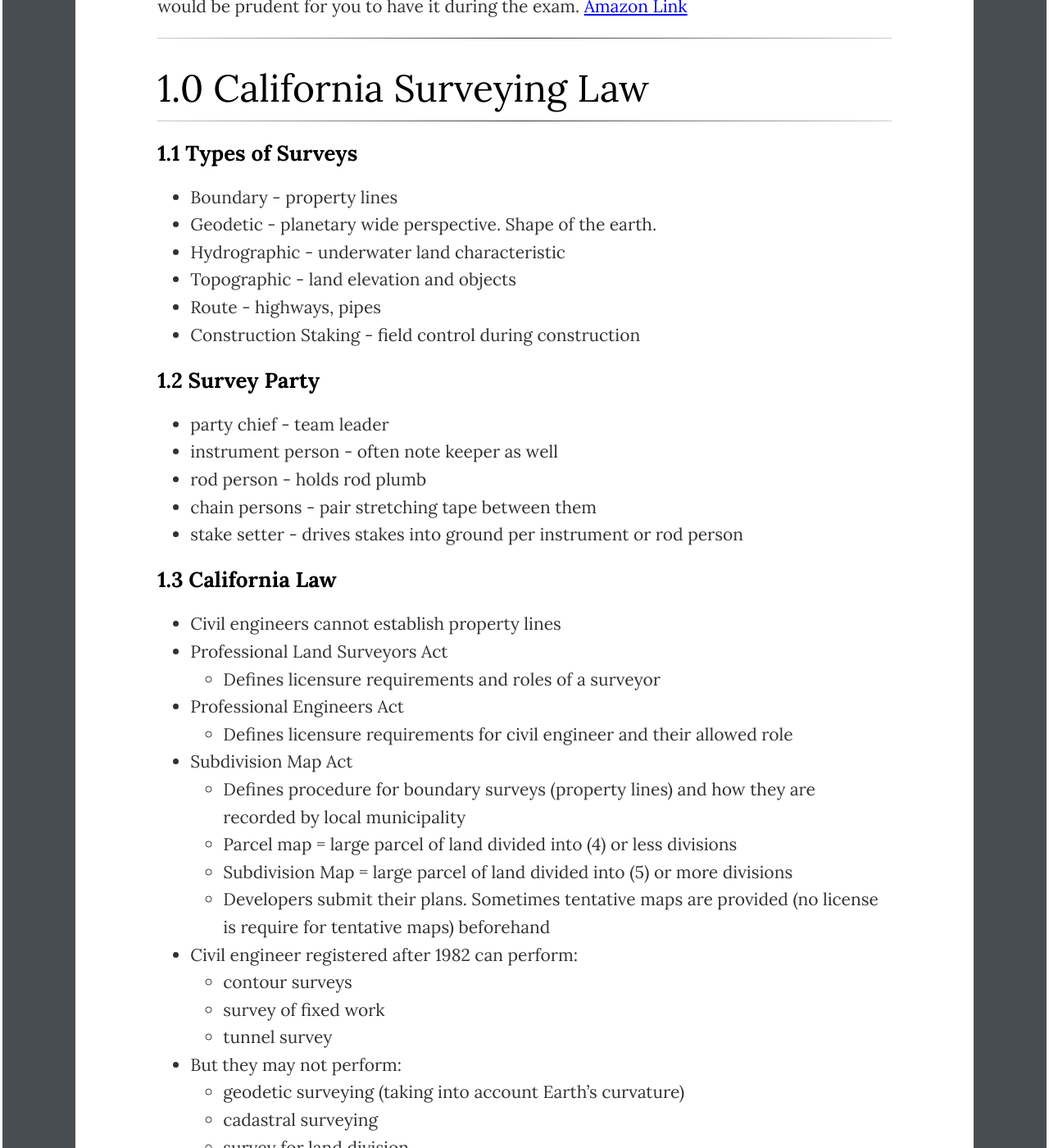
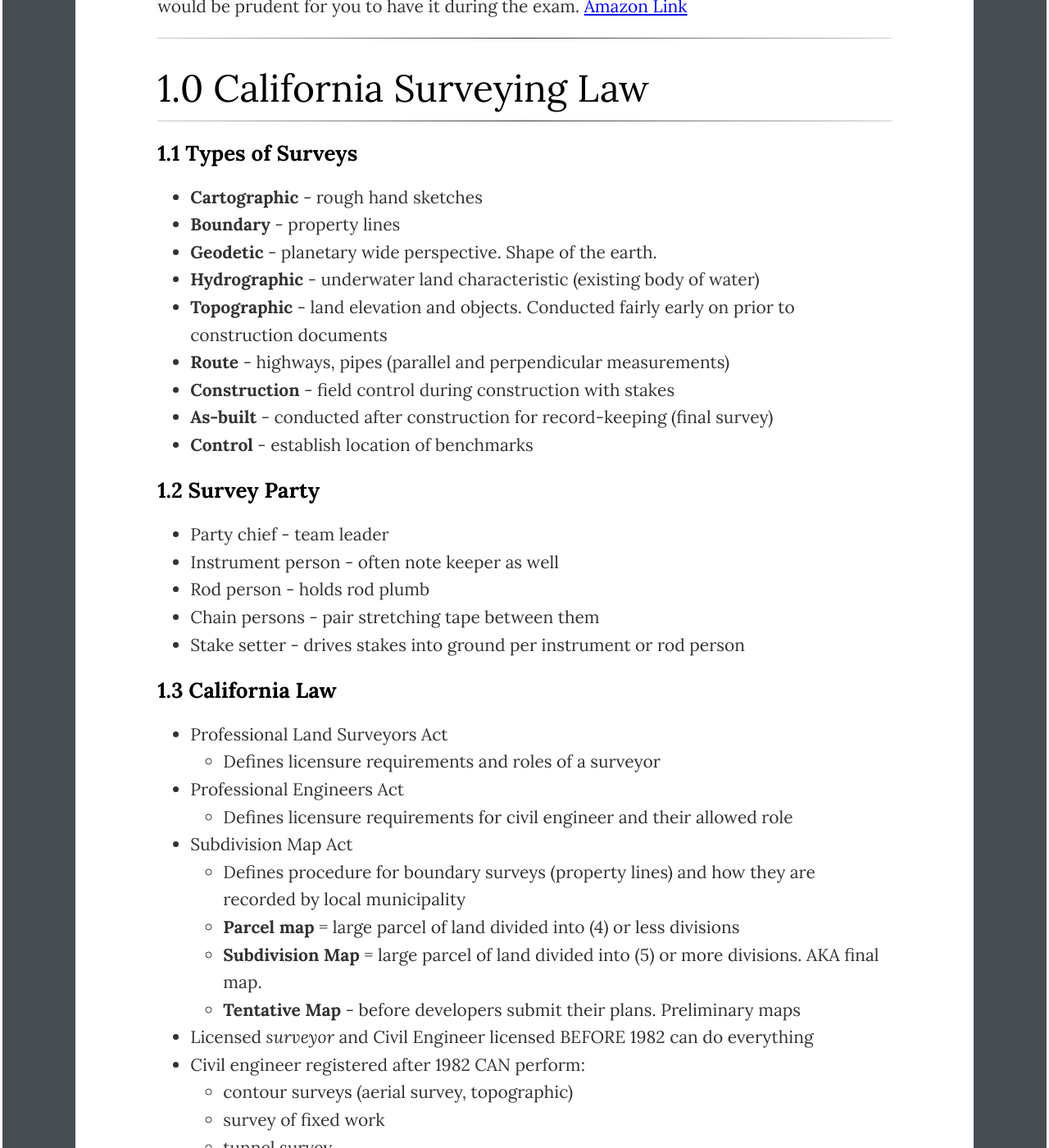
Before and after one commit to wcfrobert/wcfrobert.github.io, a Jekyll site: the page built from _posts/2022-06-07-survey.markdown, in a window 1280 px wide and 1400 px high, scrolled down 2526 px. Shown: the whole window at 82% size. Built offline with Jekyll 4.4.1, drawn with Linux system fonts in a browser that asks for light colours; comment, search, counter and statistics services are not loaded; some of the changed text lies outside the part shown.

```diff
--- a/_posts/2022-06-07-survey.markdown
+++ b/_posts/2022-06-07-survey.markdown
@@ -81,42 +81,48 @@ This is my study note which summarizes the content of Paul A. Cuomo's "Surveying
 
 ## 1.1 Types of Surveys
 
-* Boundary - property lines
-* Geodetic - planetary wide perspective. Shape of the earth.
-* Hydrographic - underwater land characteristic
-* Topographic - land elevation and objects
-* Route  - highways, pipes
-* Construction Staking - field control during construction
+* **Cartographic** - rough hand sketches
+* **Boundary** - property lines
+* **Geodetic** - planetary wide perspective. Shape of the earth.
+* **Hydrographic** - underwater land characteristic (existing body of water)
+* **Topographic** - land elevation and objects. Conducted fairly early on prior to construction documents
+* **Route**  - highways, pipes (parallel and perpendicular measurements)
+* **Construction** - field control during construction with stakes
+* **As-built** - conducted after construction for record-keeping (final survey)
+* **Control** - establish location of benchmarks
 
 ## 1.2 Survey Party
 
-* party chief - team leader
-* instrument person - often note keeper as well
-* rod person - holds rod plumb
-* chain persons - pair stretching tape between them
-* stake setter - drives stakes into ground per instrument or rod person
+* Party chief - team leader
+* Instrument person - often note keeper as well
+* Rod person - holds rod plumb
+* Chain persons - pair stretching tape between them
+* Stake setter - drives stakes into ground per instrument or rod person
+
 
 ## 1.3 California Law
-* Civil engineers cannot establish property lines
 * Professional Land Surveyors Act
     * Defines licensure requirements and roles of a surveyor
 * Professional Engineers Act
     * Defines licensure requirements for civil engineer and their allowed role
 * Subdivision Map Act
     * Defines procedure for boundary surveys (property lines) and how they are recorded by local municipality
-    * Parcel map = large parcel of land divided into (4) or less divisions
-    * Subdivision Map = large parcel of land divided into (5) or more divisions
-    * Developers submit their plans. Sometimes tentative maps are provided (no license is require for tentative maps) beforehand
+    * **Parcel map** = large parcel of land divided into (4) or less divisions
+    * **Subdivision Map** = large parcel of land divided into (5) or more divisions. AKA final map.
+    * **Tentative Map** - before developers submit their plans. Preliminary maps
 
-* Civil engineer registered after 1982 can perform:
-    * contour surveys
+* Licensed *surveyor* and Civil Engineer licensed BEFORE 1982 can do everything
+* Civil engineer registered after 1982 CAN perform:
+    * contour surveys (aerial survey, topographic)
     * survey of fixed work
     * tunnel survey
-* But they may not perform:
+    * tentative maps
+* Civil engineer registered after 1982 CANNOT perform:
     * geodetic surveying (taking into account Earth's curvature)
-    * cadastral surveying
+    * cadastral surveying (records of property lines)
     * survey for land division
     * determine position of anything that establishes a property line
+    * Basically any sort of benchmark setting
 
 
 
@@ -170,13 +181,16 @@ $$c = (6.45 \times 10^{-6}) (T - T_o) L_{measured}$$
 
 $$T_{true} = T_{measured} + c$$
 
-* Tape Sag Adjustment (always negative - actual length is shorter)
-    * w = weight of tape (lbs/ft)
-    * P = pull force (lbs)
+$$T_{measure} = T_{true} - c$$
+
+* **Tape Sag Adjustment** (always negative - actual length is shorter)
+    * w = weight of tape (lbs/ft or kg/m)
+    * P = pull force (lbs or kg)
+    * Don't forget to divide by length (lbs/ft units!)
 
 $$C_s = \frac{w^2L^3}{24P^2}$$
 
-* Tape Pull Adjustment
+* **Tape Pull Adjustment**
     * Po = standardized pull tension (usually around 15 lbs)
     * A = cross section area of tape
     * E = elastic modulus of steel (30 000 000 psi)
@@ -187,10 +201,11 @@ $$C_p = \frac{(P-P_o)L}{EA}$$
 
 * *When tape is measured at an incline. Make sure to correct for S, before calculating H*
 * *Pay attention to units for the pull adjustment! Denominator can stay in inches because in^2 and psi cancels out*
+* *For distance measurements exceeding tape length, need to add the adjustment from all measurements. For example, 450 ft, we will have (4) adjustment with 100 ft and (1) adjustment with 50 ft*
 
 
 ## 2.3 Stadia Measurement
-* Measuring distance with a lens w/ cross-hair and a rod. Distance can be indirectly deduced by reading the gap between cross-hair. Usually K = 100 ft and C is 0 ft unless otherwise noted.
+* Measuring distance with a lens w/ cross-hair and a rod. Distance can be indirectly deduced by reading the gap between cross-hair. **Usually K = 100 ft and C is 0 ft unless otherwise noted**.
 
 $$distance = KI + C$$
 
@@ -213,7 +228,7 @@ $$distance = KI + C$$
 
     $$S = K I_1 + c = KI \cos(\theta) + c$$
 
-4. Finally let's convert to horizontal distance:
+4. Finally let's convert to horizontal and vertical distance. Note vertical distance is to center of rod reading.
 
     $$H = S \cos(\alpha) = (KI \cos(\alpha) + c) \cos(\alpha)$$
 
@@ -250,7 +265,7 @@ $$c = L_{measured} \times \frac{ppm}{1000000}$$
 
 ## 3.1 Conceptual Stuff
 
-* All elevation is measured with respect to a **datum**. In the US, that datum is based on the **Mean Sea Level 1929 Adjustment (MSL29)**
+* All elevation is measured with respect to a **datum**. In the US, that datum is based on the Mean Sea Level 1929 Adjustment **(MSL29)** and was updated to **NGVD 88**
 * Here are some commonly used terminologies:
     * leveling circuit - our instrument which has a telescope for rod readings. Often rotation is restricted to only vertical axis (i.e. always horizontal)
     * (RR) rod reading
@@ -260,7 +275,7 @@ $$c = L_{measured} \times \frac{ppm}{1000000}$$
     * (BM) benchmark - a location where we know the exact elevation (serves as control and error correction)
     * (TBM) temporary benchmark - not official, usually used by individuals for temporary purposes
     * (TP) turning point - point whose elevation is determined prior to moving the level
-* Our instrument does not have to be placed in line of FS and BS (rotating 180 degree) each time. But our equipment should always be set up with equal distance to BS and FS to minimize curvature, collimation, and refraction errors. Having equal distance means the error could balance out.
+* Our instrument does not have to be placed in line of FS and BS (rotating 180 degree) each time. But our equipment should always be set up with equal distance to BS and FS to minimize curvature, collimation, and refraction errors. **Having equal distance means the error could balance out.**
 * If the above is not possible (say that places our instrument in the middle of a river), then use **reciprocal leveling**
 
 <img src="/assets/img/blog/survey6.png" style="width:75%;"/>
@@ -296,6 +311,8 @@ Referring to the figure above, the procedure for leveling is as follows:
 * Rods can extend up to 13 ft, with 0 at the base. There are two types:
     * **self-reading rod** - Philadelphia rod (most popular)
     * **self-reducing rod** - Lenker rod. No notes need to be taken. Set zero at HI. Value increases from top to bottom
+
+Rod can also be made of Invar strip which is the most precise.
 
 <img src="/assets/img/blog/survey7.png" style="width:100%;"/>
 *Figure 7: Type of Leveling Rod*
```
Also changed, not shown: other parts of _posts/2022-06-07-survey.markdown (+7 -2 lines), _posts/2022-05-06-seismic.markdown (+7 -7 lines), _posts/2022-10-28-grammar.markdown (+7 -8 lines), _posts/2022-11-11-pe.md (+1 -1 lines), _posts/2022-11-15-models.md (added, +79 -0 lines), assets/img/blog/model.png (added).
